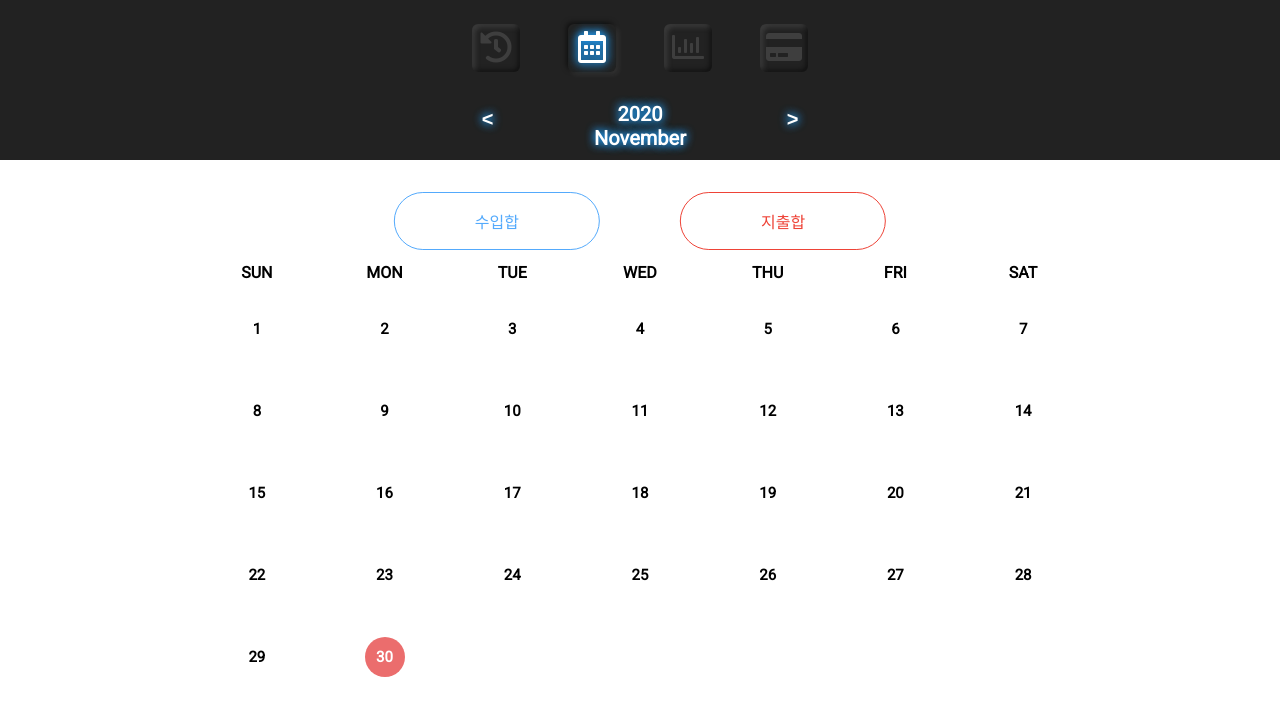
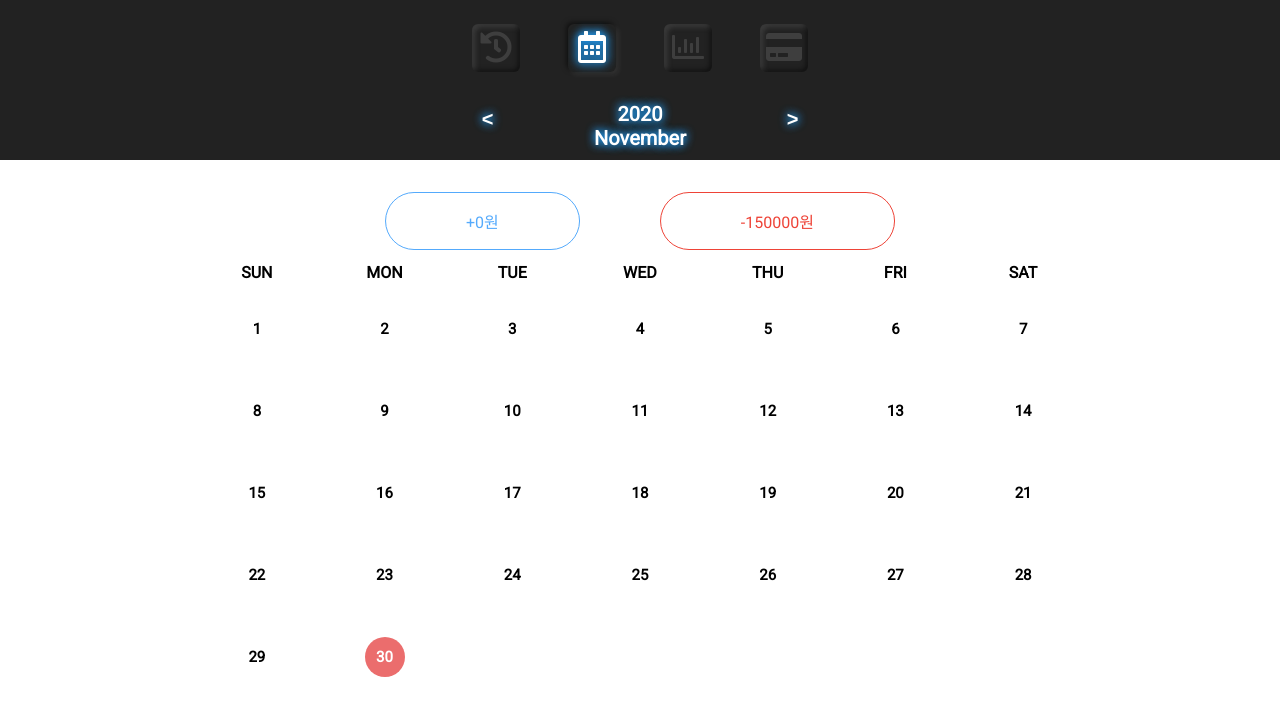
Before and after one commit to boostcamp-2020/Project16-C-Account-Book, a React app in the folder FE/: page /calendar in a window 1280 px wide. Shown: the top 716 px of the page. Built offline with nearby package versions, Linux system fonts and the light colour scheme; no server answers; sample sign-in values are in the browser's storage.

Commit message:
[feat] 캘린더페이지에 각 달의 수입합, 지출합 표기

```diff
--- a/FE/src/components/Calendar/TotalContent/index.tsx
+++ b/FE/src/components/Calendar/TotalContent/index.tsx
@@ -1,11 +1,22 @@
 import React from 'react';
+
+import { useRootData } from '../../../store/DateInfo/dateInfoHook';
+import { useTransactionData } from '../../../store/TransactionData/transactionInfoHook';
 import './totalContent.scss';
 
 export default function TotalContent(props) {
+  const DateInfo = useRootData(store => store.nowCalendarInfo);
+  const incomeTotal = useTransactionData(store =>
+    store.getIncomeTotal(DateInfo.year, DateInfo.month + 1),
+  );
+  const spendingTotal = useTransactionData(store =>
+    store.getSpendingTotal(DateInfo.year, DateInfo.month + 1),
+  );
+
   return (
     <div className="calendar__total__price">
-      <div className="calendar__income__total">수입합</div>
-      <div className="calendar__spending__total">지출합</div>
+      <div className="calendar__income__total">+{incomeTotal}원</div>
+      <div className="calendar__spending__total">-{spendingTotal}원</div>
     </div>
   );
 }
--- a/FE/src/store/TransactionData/transactionData.ts
+++ b/FE/src/store/TransactionData/transactionData.ts
@@ -32,7 +32,7 @@ export const createStore = () => {
       user: [1, 2, 3, 4],
       transaction: [
         {
-          _id: 'asdf',
+          _id: 'a',
           content: 'test',
           type: '지출',
           cost: 10000,
@@ -47,7 +47,7 @@ export const createStore = () => {
           },
         },
         {
-          _id: 'asdf',
+          _id: 'b',
           content: 'test2',
           type: '지출',
           cost: 20000,
@@ -62,7 +62,7 @@ export const createStore = () => {
           },
         },
         {
-          _id: 'asdf',
+          _id: 'c',
           content: 'test3',
           type: '지출',
           cost: 30000,
@@ -77,7 +77,7 @@ export const createStore = () => {
           },
         },
         {
-          _id: 'asdf',
+          _id: 'd',
           content: 'test4',
           type: '지출',
           cost: 40000,
@@ -93,7 +93,7 @@ export const createStore = () => {
         },
 
         {
-          _id: 'asdf',
+          _id: 'e',
           content: 'test4',
           type: '지출',
           cost: 50000,
@@ -108,7 +108,7 @@ export const createStore = () => {
           },
         },
         {
-          _id: 'asdf',
+          _id: 'f',
           content: 'test4',
           type: '지출',
           cost: 1000,
@@ -123,7 +123,7 @@ export const createStore = () => {
           },
         },
         {
-          _id: 'asdf',
+          _id: 'g',
           content: 'test4',
           type: '지출',
           cost: 10000,
@@ -138,7 +138,7 @@ export const createStore = () => {
           },
         },
         {
-          _id: 'asdf',
+          _id: 'h',
           content: '옷',
           type: '지출',
           cost: 1000000,
@@ -153,7 +153,7 @@ export const createStore = () => {
           },
         },
         {
-          _id: 'asdf',
+          _id: 'i',
           content: '치킨',
           type: '지출',
           cost: 20000,
@@ -168,7 +168,7 @@ export const createStore = () => {
           },
         },
         {
-          _id: 'asdf',
+          _id: 'j',
           content: '정기 교통비',
           type: '지출',
           cost: 30000,
@@ -183,7 +183,7 @@ export const createStore = () => {
           },
         },
         {
-          _id: 'asdf',
+          _id: 'k',
           content: '영화보기',
           type: '지출',
           cost: 40000,
@@ -198,7 +198,7 @@ export const createStore = () => {
           },
         },
         {
-          _id: 'asdf',
+          _id: 'l',
           content: '정기용돈',
           type: '수입',
           cost: 500000000,
@@ -213,7 +213,7 @@ export const createStore = () => {
           },
         },
         {
-          _id: 'asdf',
+          _id: 'm',
           content: '정기월급',
           type: '수입',
           cost: 400000000,
@@ -249,6 +249,21 @@ export const createStore = () => {
       this.accountBook.transaction.forEach(item => {
         if (
           item.type === '지출' &&
+          Number(item.date.split('-')[0]) === year &&
+          Number(item.date.split('-')[1]) === month
+        ) {
+          sum += item.cost;
+        }
+      });
+
+      return sum;
+    },
+    getIncomeTotal(year, month) {
+      let sum = 0;
+
+      this.accountBook.transaction.forEach(item => {
+        if (
+          item.type === '수입' &&
           Number(item.date.split('-')[0]) === year &&
           Number(item.date.split('-')[1]) === month
         ) {
```
